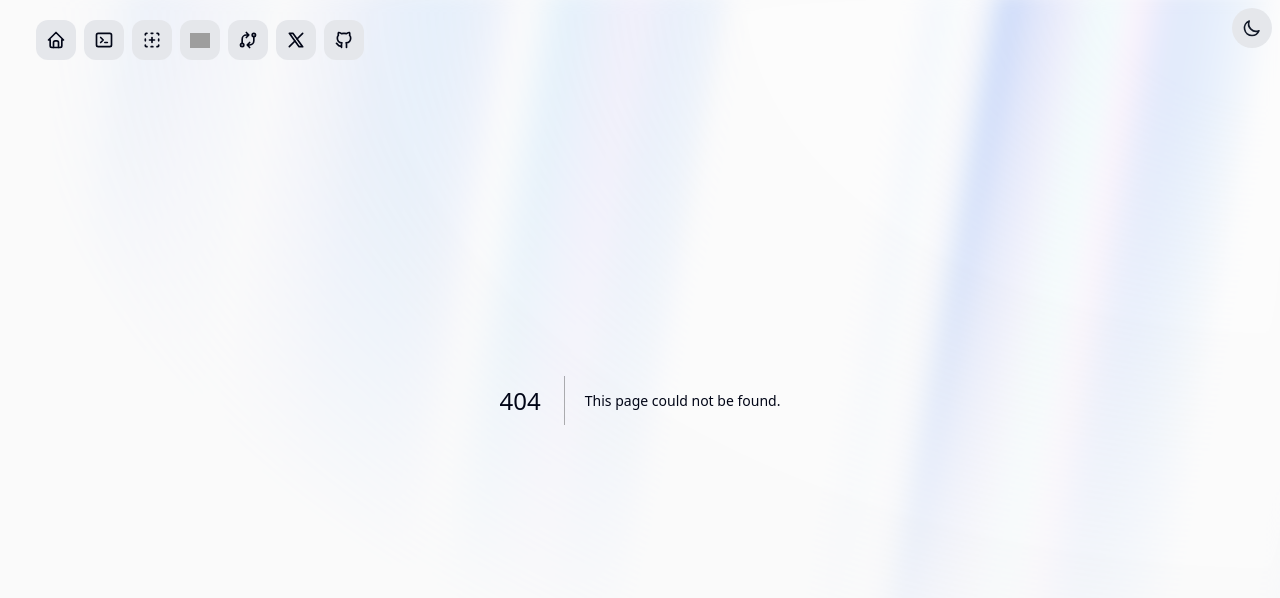
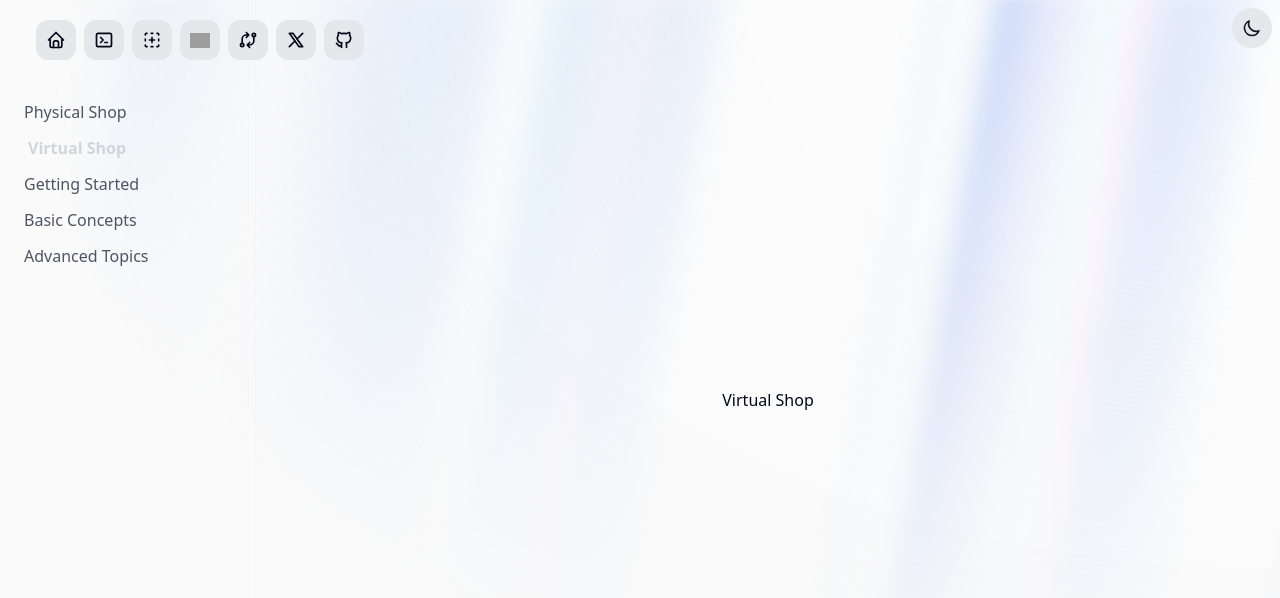
Before and after one commit to RohitSth/Aceternity-UI-Manipulation, a Next.js app: page /shop/virtual-shop in a window 1280 px wide. Before the commit this address had no page. Shown: the top 598 px of the page. Built offline with nearby package versions, Linux system fonts and the light colour scheme; grey boxes are pictures that could not be loaded.

Commit message:
update :: added a layout for all shop pages

```diff
--- /dev/null
+++ b/src/app/(console)/shop/layout.tsx
@@ -0,0 +1,16 @@
+import Sidebar from "@/components/layouts/sidebar/Sidebar";
+
+export default function ShopLayout({
+  children,
+}: {
+  children: React.ReactNode;
+}) {
+  return (
+    <div className="flex flex-col h-screen w-full overflow-hidden">
+      <div className="flex flex-row w-screen h-full">
+        <Sidebar />
+        <div className="w-full overflow-auto flex-grow">{children}</div>
+      </div>
+    </div>
+  );
+}
--- /dev/null
+++ b/src/app/(console)/shop/virtual-shop/page.tsx
@@ -0,0 +1,7 @@
+export default function VirtualShop() {
+  return (
+    <div className="flex justify-center items-center size-full">
+      Virtual Shop
+    </div>
+  );
+}
--- /dev/null
+++ b/src/app/not-found.tsx
@@ -0,0 +1,27 @@
+import Link from "next/link";
+import { Home } from "lucide-react";
+
+export default function NotFound() {
+  return (
+    <div className="flex items-center justify-center min-h-screen bg-transparent">
+      <div className="text-center">
+        <h1 className="text-9xl font-bold text-gray-700 dark:text-gray-300">
+          404
+        </h1>
+        <h2 className="text-4xl font-medium my-4 text-gray-600 dark:text-gray-400">
+          Page Not Found
+        </h2>
+        <p className="text-lg mb-8 text-gray-500 dark:text-gray-500">
+          Oops! The page you&apos;re looking for doesn&apos;t exist.
+        </p>
+        <Link
+          href="/"
+          className="inline-flex items-center px-6 py-3 text-lg font-medium text-white bg-gray-700 rounded-lg hover:bg-gray-800 focus:outline-none focus:ring-2 focus:ring-offset-2 focus:ring-none dark:bg-gray-600 dark:hover:bg-gray-700 dark:focus:ring-gray-600 transition-colors duration-200"
+        >
+          <Home className="w-5 h-5 mr-2" />
+          Go Home
+        </Link>
+      </div>
+    </div>
+  );
+}
--- /dev/null
+++ b/src/components/layouts/sidebar/Sidebar.tsx
@@ -0,0 +1,43 @@
+"use client";
+
+import Link from "next/link";
+import { usePathname } from "next/navigation";
+
+interface NavItem {
+  title: string;
+  href: string;
+}
+
+const navItems: NavItem[] = [
+  { title: "Physical Shop", href: "/shop" },
+  { title: "Virtual Shop", href: "/shop/virtual-shop" },
+  { title: "Getting Started", href: "/shop/getting-started" },
+  { title: "Basic Concepts", href: "/shop/basic-concepts" },
+  { title: "Advanced Topics", href: "/shop/advanced-topics" },
+];
+
+export default function Sidebar() {
+  const pathname = usePathname();
+
+  return (
+    <nav
+      className={`pt-24 bg-transparent p-4 border-r border-gray-200/20 overflow-y-auto w-64 flex-shrink-0`}
+    >
+      <div className="space-y-1">
+        {navItems.map((item) => (
+          <Link
+            key={item.href}
+            href={item.href}
+            className={`block px-2 py-1 rounded-md transition-all duration-200 ease-in-out ${
+              pathname === item.href
+                ? "text-gray-300 font-semibold translate-x-1"
+                : "text-gray-600 hover:text-gray-300 hover:font-semibold hover:translate-x-1"
+            }`}
+          >
+            <span className="inline-block w-full">{item.title}</span>
+          </Link>
+        ))}
+      </div>
+    </nav>
+  );
+}
```
